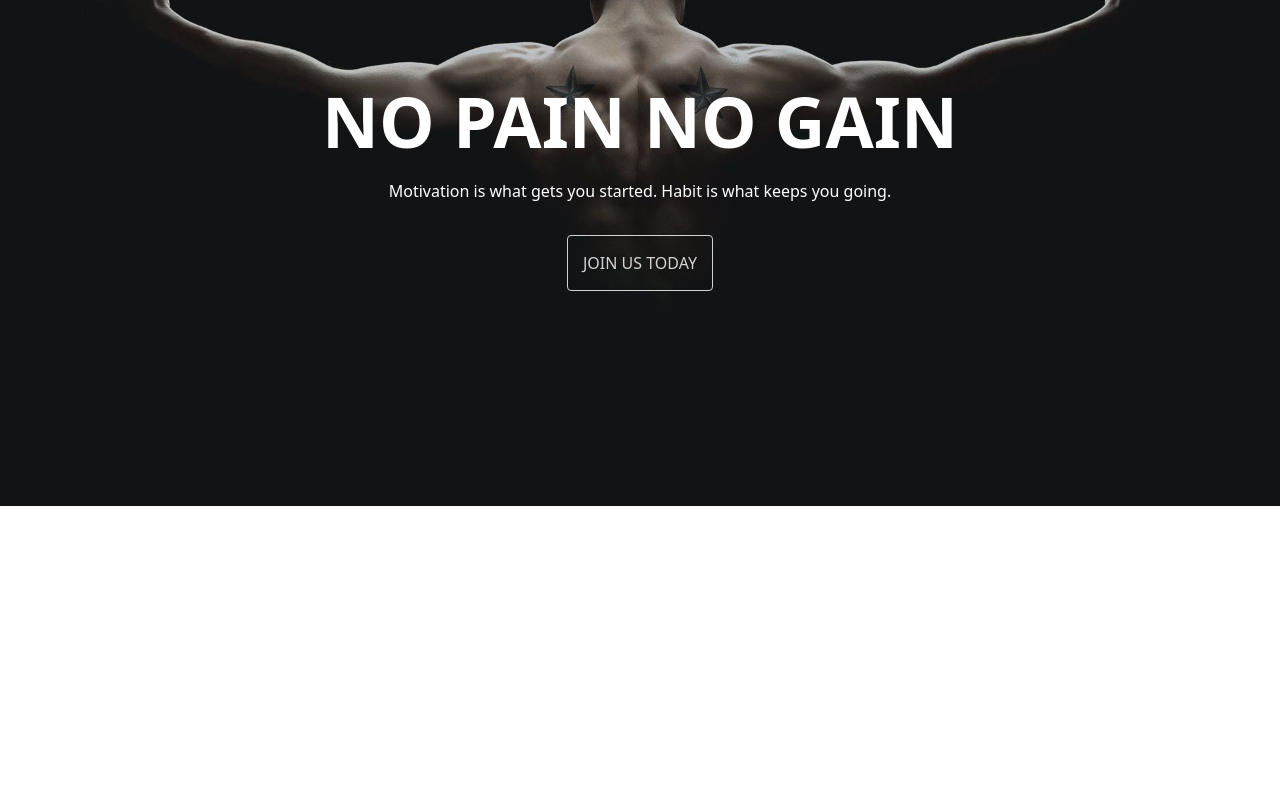
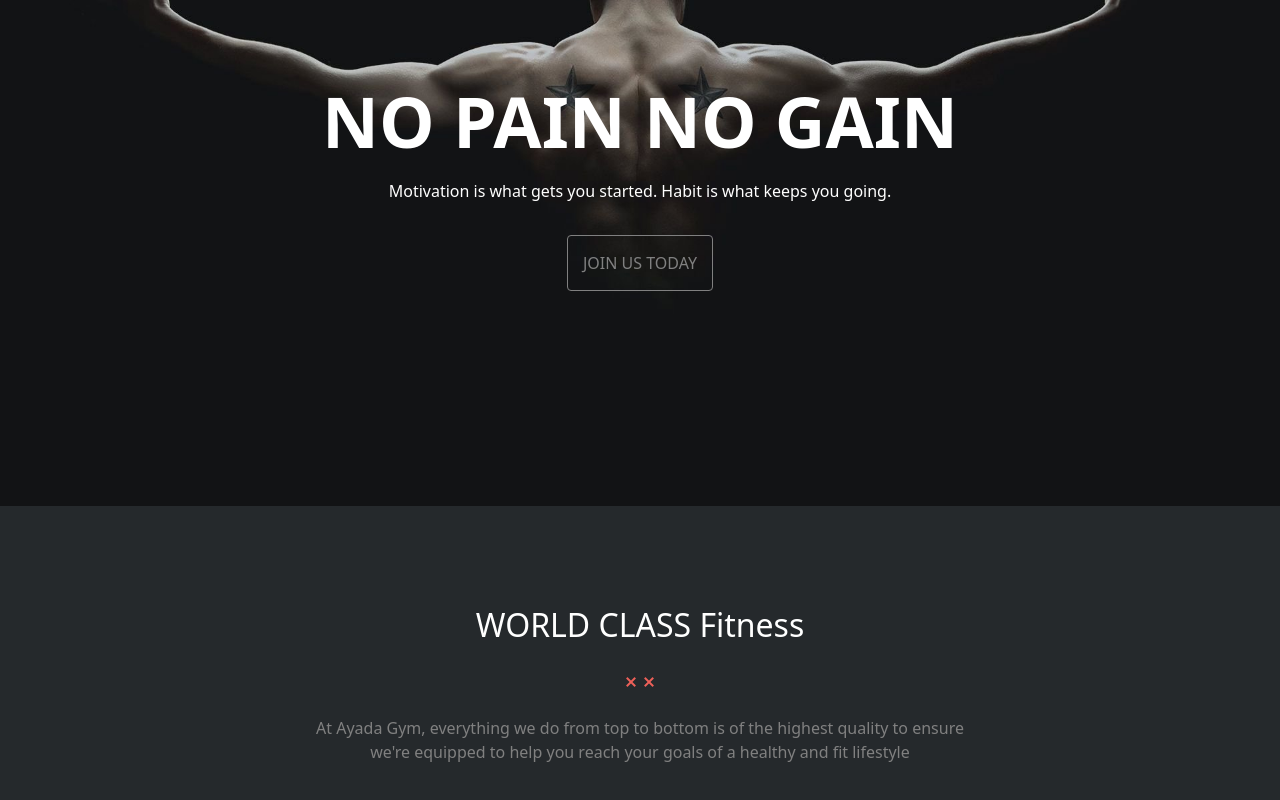
Before and after one commit to Selenejpg/proj-html-vuejs, a Vue app: page / in a window 1280 px wide. Shown: the part 214-1014 px from the top of the page. Before the commit the page ends 800 px from the top, so only its background shows below. Built offline with nearby package versions, Linux system fonts and the light colour scheme.

Commit message:
prima sezione main completata

```diff
--- a/src/components/HeaderComp.vue
+++ b/src/components/HeaderComp.vue
@@ -94,8 +94,8 @@ export default {
 
   button{
     background-color: transparent;
-    border-color: lightgray;
-    color: lightgray;
+    border-color: gray;
+    color: gray;
     padding: 15px;
   }
 
--- a/src/components/partials/PrimaSezione.vue
+++ b/src/components/partials/PrimaSezione.vue
@@ -1,6 +1,19 @@
 <template>
-  <div>
+  <div class="bg-gray">
+    <div class="margin">
+      <div class="d-flex justify-content-center">
+        <h2 class="mb-4">WORLD CLASS Fitness</h2>
+      </div>
 
+      <div class="d-flex justify-content-center">
+        <div class="mb-4">
+          <img src="../../assets/img/divider-xx-red.png" alt="">
+        </div>
+      </div>
+      <div class="d-flex justify-content-center">
+        <p>At Ayada Gym, everything we do from top to bottom is of the highest quality to ensure we're equipped to help you reach your goals of a healthy and fit lifestyle</p>
+      </div>
+    </div>
   </div>
 </template>
 
@@ -12,5 +25,20 @@ export default {
 </script>
 
 <style scoped lang="scss">
- /*Inserire style componente*/
+  .bg-gray{
+    background-color: #25292c;
+    padding: 70px;
+  }
+
+  p{
+    color: gray;
+    text-align: center;
+  }
+
+  .margin{
+    padding-left: 20%;
+    padding-right: 20%;
+    padding-top: 30px;
+    padding-bottom: 30px;
+  }
 </style>
--- a/src/components/style/variabili.scss
+++ b/src/components/style/variabili.scss
@@ -12,4 +12,4 @@ $regentgray: #7e8995;
 $thatch: #b4a394;
 $irishcoffee: #632927;
 $woodsmoke:#070809;
-$antiquebrass: #c2856c
+$antiquebrass: #c2856c;
```
